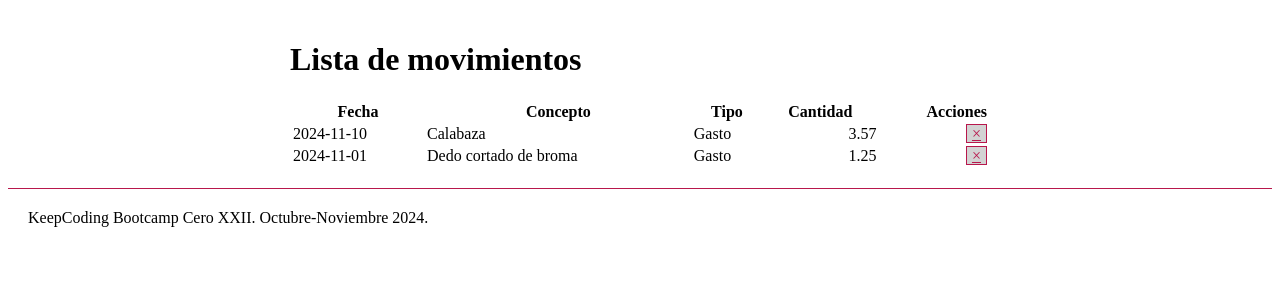
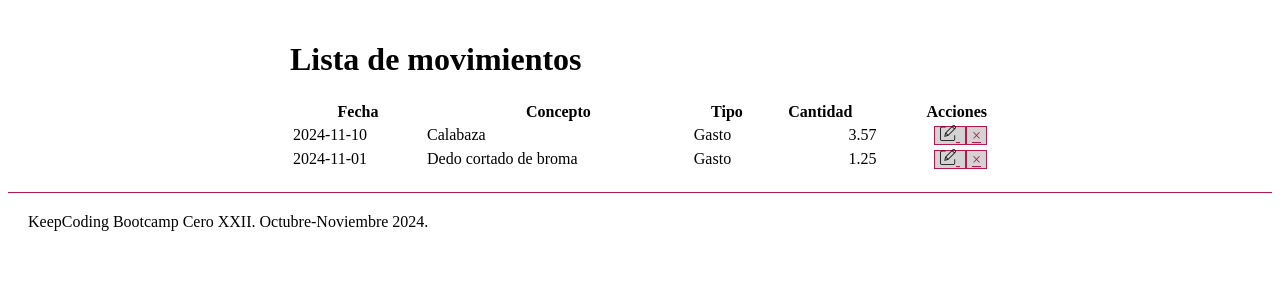
Before and after one commit to Cobra914/flask_sql, a Flask app: page / in a window 1280 px wide. Shown: the part 83-383 px from the top of the page. Run offline with Flask 3, Linux system fonts and the light colour scheme; data comes from the database, SQL or seed files in the repository.

Commit message:
feat: agregamos iconos con imagen png para acceder al formulario de edicion desde la lista movimientos

```diff
--- a/balance/templates/inicio.html
+++ b/balance/templates/inicio.html
@@ -37,6 +37,9 @@
         </td>
         <td class="dato numero">{{ m.cantidad }}</td>
         <td class="acciones">
+            <a href="/editar/{{ m.id }}" class="mini-boton">
+                <img src="/static/icons/editar.png" alt="Editar">
+            </a>
             <a href="/eliminar/{{ m.id }}" class="mini-boton">&times;</a>
         </td>
     </tr>
```
Also changed, not shown: balance/static/icons/editar.png (added), 2 other files.
